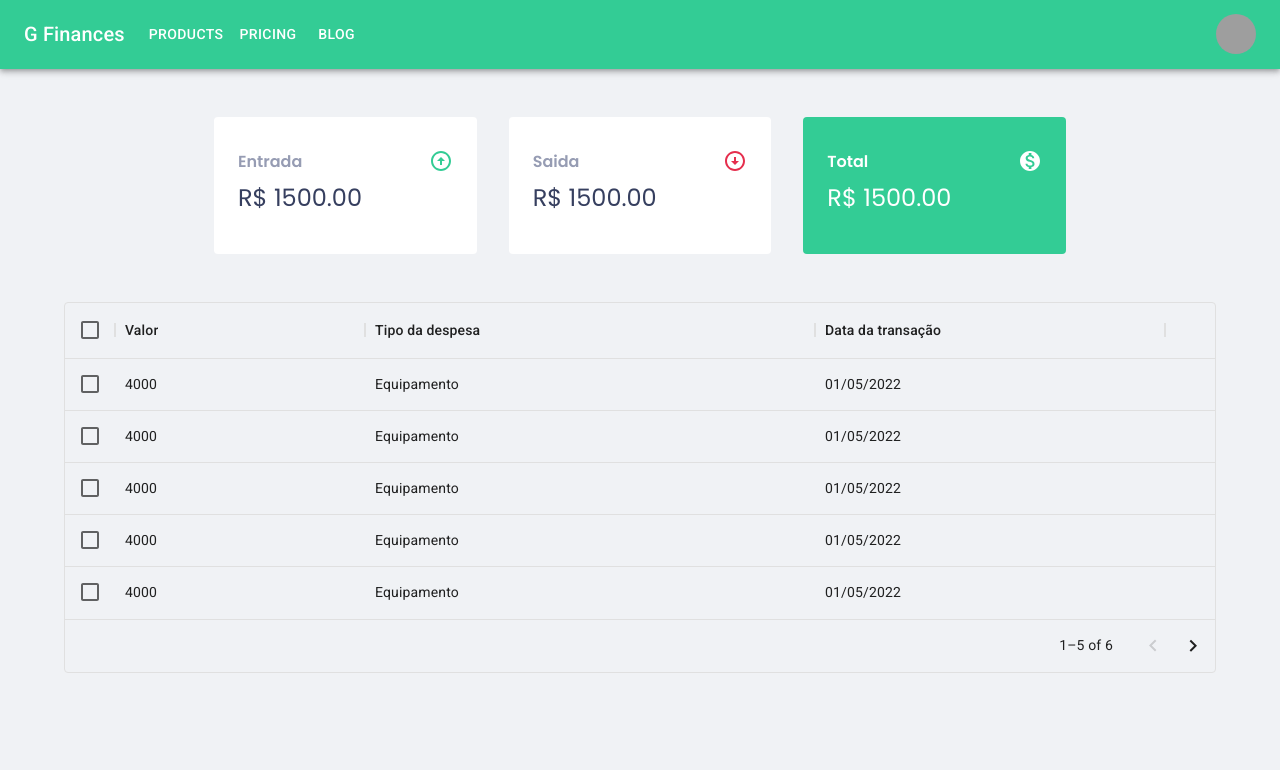
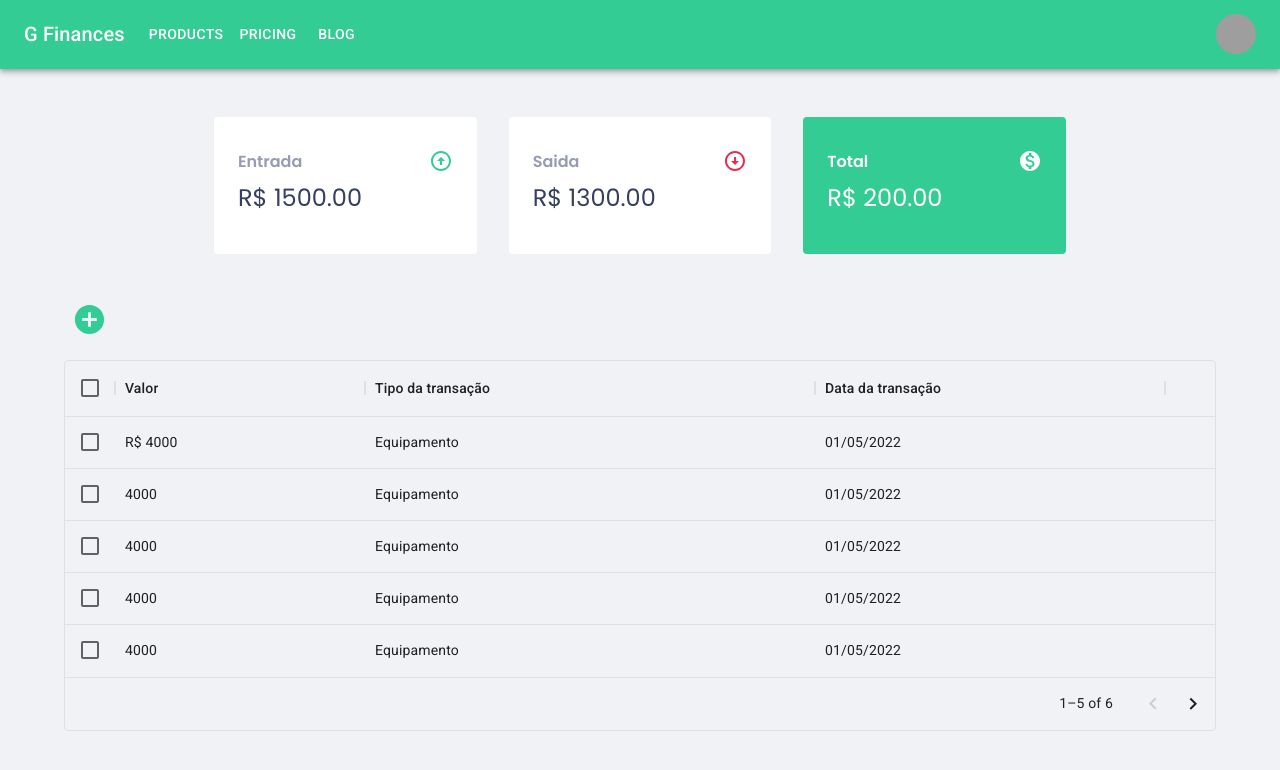
Before and after one commit to GuilhermeBarroso-sys/EFinances-FRONT, a React (Vite) app in the folder EFinances/: page / in a window 1280 px wide. Shown: the top 770 px of the page. Built offline with nearby package versions, Linux system fonts and the light colour scheme; grey boxes are pictures that could not be loaded.

Commit message:
Creating modal new transaction

```diff
--- a/EFinances/package.json
+++ b/EFinances/package.json
@@ -14,6 +14,7 @@
     "@mui/x-data-grid": "^5.5.1",
     "react": "^17.0.2",
     "react-dom": "^17.0.2",
+    "react-modal": "^3.14.4",
     "react-router-dom": "^6.2.1",
     "sass": "^1.49.7",
     "sweetalert2": "^11.4.0"
--- /dev/null
+++ b/EFinances/src/components/DataTable/index.jsx
@@ -0,0 +1,47 @@
+import * as React from 'react';
+import { DataGrid } from '@mui/x-data-grid';
+
+const columns = [
+	{ id: 1, field: 'value', headerName: 'Valor', width: 250},
+	{ id: 1, field: 'category', headerName: 'Tipo da transação', width: 450 },
+	{ id: 1, field: 'data', headerName: 'Data da transação', width: 350 },
+	// {
+	//   field: 'age',
+	//   headerName: 'Age',
+	//   type: 'number',
+	//   width: 90,
+	// },
+	// {
+	//   field: 'fullName',
+	//   headerName: 'Full name',
+	//   description: 'This column has a value getter and is not sortable.',
+	//   sortable: false,
+	//   width: 160,
+	//   valueGetter: (params) =>
+	//     `${params.row.firstName || ''} ${params.row.lastName || ''}`,
+	// },
+];
+
+const rows = [
+	{id: 1, name: 'Notebook', value: 'R$ 4000', category: 'Equipamento', data: '01/05/2022'},
+	{id: 2, name: 'Notebook', value: '4000', category: 'Equipamento', data: '01/05/2022'},
+	{id: 3, name: 'Notebook', value: '4000', category: 'Equipamento', data: '01/05/2022'},
+	{id: 4, name: 'Notebook', value: '4000', category: 'Equipamento', data: '01/05/2022'},
+	{id: 5, name: 'Notebook', value: '4000', category: 'Equipamento', data: '01/05/2022'},
+	{id: 6, name: 'Notebook', value: '4000', category: 'Equipamento', data: '01/05/2022'},
+];
+
+export default function DataTable() {
+	return (
+		<div style={{ width: '100%'} }>
+			<DataGrid
+				rows={rows}
+				columns={columns}
+				autoHeight={true}
+				pageSize={5}
+				rowsPerPageOptions={[5]}
+				checkboxSelection
+			/>
+		</div>
+	);
+}
--- a/EFinances/src/components/DataTable/index.tsx
+++ /dev/null
@@ -1,47 +0,0 @@
-import * as React from 'react';
-import { DataGrid } from '@mui/x-data-grid';
-
-const columns = [
-  { id: 1, field: 'value', headerName: 'Valor', width: 250},
-  { id: 1, field: 'category', headerName: 'Tipo da despesa', width: 450 },
-  { id: 1, field: 'data', headerName: 'Data da transação', width: 350 },
-  // {
-  //   field: 'age',
-  //   headerName: 'Age',
-  //   type: 'number',
-  //   width: 90,
-  // },
-  // {
-  //   field: 'fullName',
-  //   headerName: 'Full name',
-  //   description: 'This column has a value getter and is not sortable.',
-  //   sortable: false,
-  //   width: 160,
-  //   valueGetter: (params) =>
-  //     `${params.row.firstName || ''} ${params.row.lastName || ''}`,
-  // },
-];
-
-const rows = [
-  {id: 1,name: 'Notebook', value: '4000', category: 'Equipamento', data: '01/05/2022'},
-  {id: 2,name: 'Notebook', value: '4000', category: 'Equipamento', data: '01/05/2022'},
-  {id: 3,name: 'Notebook', value: '4000', category: 'Equipamento', data: '01/05/2022'},
-  {id: 4,name: 'Notebook', value: '4000', category: 'Equipamento', data: '01/05/2022'},
-  {id: 5,name: 'Notebook', value: '4000', category: 'Equipamento', data: '01/05/2022'},
-  {id: 6,name: 'Notebook', value: '4000', category: 'Equipamento', data: '01/05/2022'},
-];
-
-export default function DataTable() {
-  return (
-    <div style={{ width: '100%'} }>
-      <DataGrid
-        rows={rows}
-        columns={columns}
-        autoHeight={true}
-        pageSize={5}
-        rowsPerPageOptions={[5]}
-        checkboxSelection
-      />
-    </div>
-  );
-}
--- a/EFinances/src/components/InfoBox/styles.module.scss
+++ b/EFinances/src/components/InfoBox/styles.module.scss
@@ -5,6 +5,7 @@
   header {
     display:flex;
     align-items:center;
+
     justify-content: space-between;
     p{
       color: var(--text-body);
--- /dev/null
+++ b/EFinances/src/components/NewTransaction/index.jsx
@@ -0,0 +1,31 @@
+import { TextField } from "@mui/material";
+import MuiContainer from "../Container";
+import MarginTop from "../MarginTop";
+import SelectOptions from "../SelectOptions";
+import styles from './styles.module.scss';
+import {useState} from 'react';
+export default function NewTransaction() {
+	const selectOptions = [
+		{
+			value: 'input',
+			label: 'Entrada'
+		},  {
+			value: 'outcome',
+			label: 'Saida'
+		},
+	];
+	const [transaction, setTransaction] = useState('input');
+	return (
+		<div className = {styles.modalStyle}>
+
+			<h1>Adicionar transação</h1>
+			<MuiContainer >
+				<form>
+					<TextField id="standard-basic" label="Nome da transação" />
+					<MarginTop margin={'2rem'}  />
+					<SelectOptions value = {transaction} setValue= {setTransaction} options = {selectOptions} selectLabel = {"Tipo de transação"} helperText = {"Selecione o tipo de transação"}/>
+				</form>
+			</MuiContainer>
+		</div>
+	);
+}
--- /dev/null
+++ b/EFinances/src/components/NewTransaction/styles.module.scss
@@ -0,0 +1,12 @@
+.modalStyle {
+  h1 {
+    text-align: center;
+    color: var(--text-title)
+  }
+  form {
+    display:flex;
+    flex-direction: column;
+
+
+  }
+}
--- /dev/null
+++ b/EFinances/src/components/ReactModal/index.jsx
@@ -0,0 +1,25 @@
+import Modal from 'react-modal';
+export default function ReactModal({modalIsOpen, setModalIsOpen, children, customStyles = {content: {
+	width: '70%',
+	height: '70%',
+	top: '50%',
+	left: '50%',
+	right: 'auto',
+	bottom: 'auto',
+	marginRight: '-50%',
+	transform: 'translate(-50%, -50%)',
+},}}) {
+	return (
+
+		<Modal
+			ariaHideApp={false}
+			isOpen={modalIsOpen}
+			onRequestClose={() => {setModalIsOpen(false);}}
+			style={customStyles}
+			contentLabel="Example Modal"
+		>
+			{children}
+		</Modal>
+
+	);
+}
--- /dev/null
+++ b/EFinances/src/components/SelectOptions/index.jsx
@@ -0,0 +1,23 @@
+import { MenuItem, TextField } from "@mui/material";
+
+export default function SelectOptions({options, selectLabel, helperText, value, setValue}) {
+	function helperValue(event)  {
+		setValue(event.target.value);
+	}
+	return (
+		<TextField
+			id="outlined-select-currency"
+			select
+			label={selectLabel}
+			value={value}
+			onChange={helperValue}
+			helperText={helperText}
+		>
+			{options.map((option) => (
+				<MenuItem key={option.value} value={option.value}>
+					{option.label}
+				</MenuItem>
+			))}
+		</TextField>
+	);
+}
--- a/EFinances/src/pages/Dashboard/index.jsx
+++ b/EFinances/src/pages/Dashboard/index.jsx
@@ -7,22 +7,40 @@ import ArrowUp from '@mui/icons-material/ArrowCircleUp';
 import ArrowDown from '@mui/icons-material/ArrowCircleDown';
 import MonetizationOnIcon from '@mui/icons-material/MonetizationOn';
 import DataTable from "../../components/DataTable";
+import AddCircleIcon from '@mui/icons-material/AddCircle';
+import {addButton} from './styles.module.scss';
+import ReactModal from '../../components/ReactModal';
+import {useState} from 'react';
+import NewTransaction from "../../components/NewTransaction";
 export default function Dashboard() {
+
+	const [modalIsOpen, setModalIsOpen] = useState(false);
+
 	return (
 		<>
+			{/** Modal content New Transaction */}
+
+			<ReactModal modalIsOpen={modalIsOpen} setModalIsOpen={setModalIsOpen}>
+				<NewTransaction />
+			</ReactModal>
 			<MenuAppBar />
 			<MarginTop margin={`3rem`}/>
+
+			{/** Dashboard */}
 			<MuiContainer  maxWidth = 'md'>
 				<BoxGrid repeatCount={3}>
 					<InfoBox title = {'Entrada'} icon = {<ArrowUp style = {{color: 'var(--green)'}}/>} body = {'R$ 1500.00'} />
-					<InfoBox title = {'Saida'} icon = {<ArrowDown style = {{color: 'var(--red)'}}/>} body = {'R$ 1500.00'}/>
-					<InfoBox title = {'Total'} icon = {<MonetizationOnIcon style = {{color: 'var(--shape)'}}/>} body = {'R$ 1500.00'} titleColor = {'white'} bodyColor = {'var(--shape)'}  style = {{backgroundColor: 'var(--green)'}}/>
+					<InfoBox title = {'Saida'} icon = {<ArrowDown style = {{color: 'var(--red)'}}/>} body = {'R$ 1300.00'}/>
+					<InfoBox title = {'Total'} icon = {<MonetizationOnIcon style = {{color: 'var(--shape)'}}/>} body = {'R$ 200.00'} titleColor = {'white'} bodyColor = {'var(--shape)'}  style = {{backgroundColor: 'var(--green)'}}/>
 				</BoxGrid>
 				<MarginTop margin={`3rem`}/>
 
 			</MuiContainer>
 
+			{/** Datatable */}
 			<MuiContainer maxWidth = 'lg'>
+				<AddCircleIcon onClick = {() => {setModalIsOpen(true);}} className = {addButton}  fontSize = "large"/>
+				<MarginTop margin={`1rem`} />
 				<DataTable />
 			</MuiContainer>
 		</>
--- a/EFinances/src/pages/Dashboard/styles.module.scss
+++ b/EFinances/src/pages/Dashboard/styles.module.scss
@@ -1,5 +1,8 @@
-.money {
-   p {
-     color:white;
-   }
+.addButton {
+  margin-left:0.5rem;
+  color: var(--green);
+  cursor: pointer;
+  &:hover {
+    filter: brightness(0.9)
+  }
 }
```
Also changed, not shown: EFinances/src/components/ReactModal/styles.module.scss (added), EFinances/src/components/SelectOptions/styles.module.scss (added), 1 other file (tests, documents, lock files or other folders).
